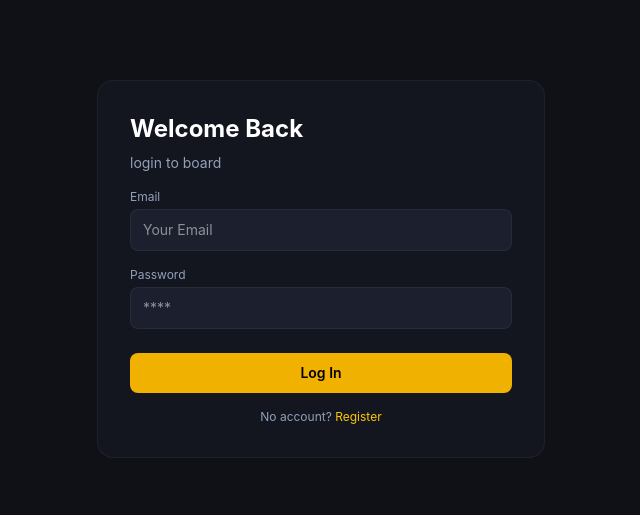
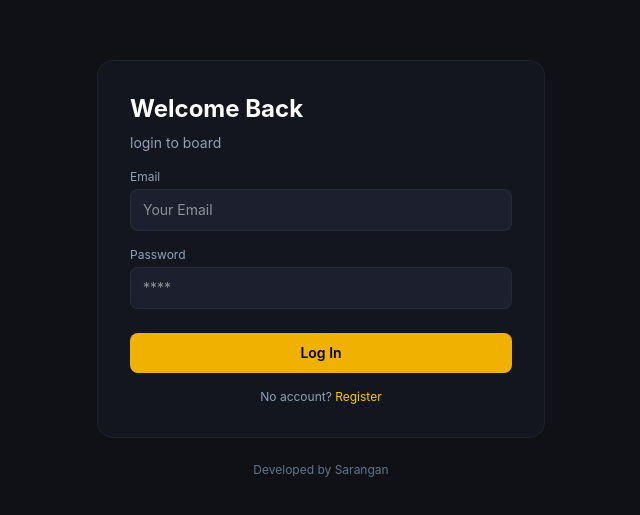
Before and after one commit to sarangan16/job-board, a React (Vite) app: page / in a window 1280 px wide. Shown: the part 131-646 px from the top of the page, without its empty margins (319-959 px from the left). Built offline with nearby package versions, Linux system fonts and the light colour scheme; no server answers.

Commit message:
login page @footer

```diff
--- a/src/components/LoginPage.tsx
+++ b/src/components/LoginPage.tsx
@@ -23,7 +23,7 @@ export default function LoginPage(){
     setLoading(false);
   }
   return(
-    <div className="min-h-screen bg-[#0f1117] flex items-center justify-center p-4">
+    <div className="min-h-screen bg-[#0f1117] flex flex-col items-center justify-center p-4">
       <div className="bg-[#13151f] rounded-2xl p-8 w-full max-w-md border border-white/5">
         <h1 className="text-white text-2xl font-bold mb-2">Welcome Back</h1>
         <p className="text-slate-400 text-sm mb-4">
@@ -72,6 +72,9 @@ export default function LoginPage(){
           </a>
         </p>
       </div>
+      <footer className="mt-6 text-xs text-slate-500 text-center">
+      Developed by Sarangan
+    </footer>
     </div>
   )
 }
```
